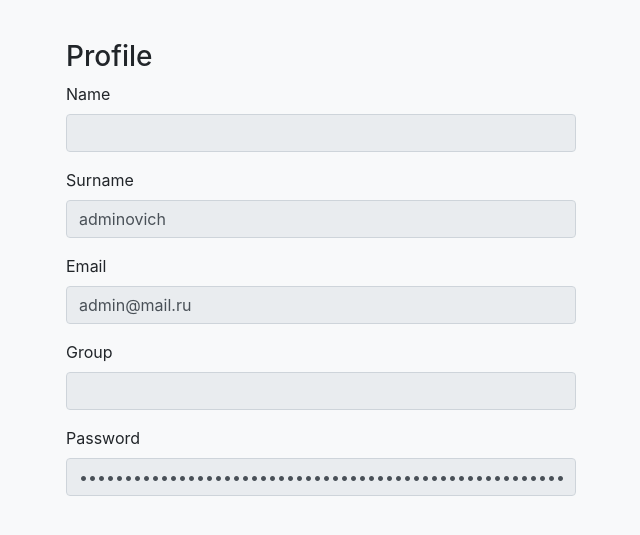
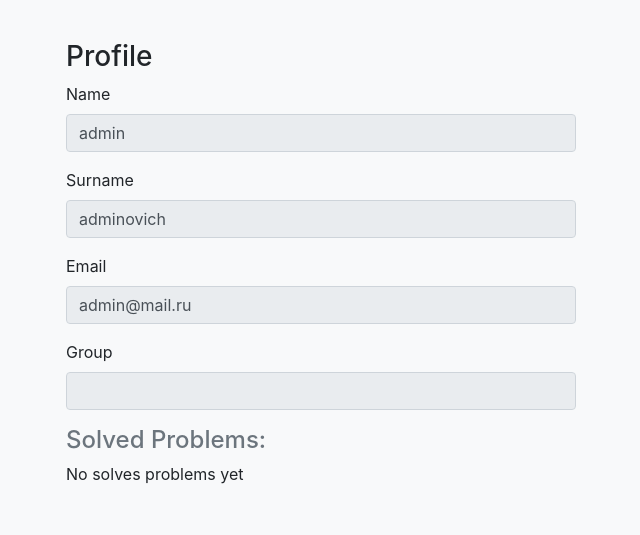
Before and after one commit to OpenClade/compilerProject, a Django app: page /profile in a window 1280 px wide. Shown: the part 56-591 px from the top of the page, without its empty margins (49-689 px from the left). Run offline with Django 3.2, Linux system fonts and the light colour scheme; a user stored in the database is signed in; some libraries are stand-ins or nearby versions.

Commit message:
learderboard

```diff
--- a/compilerProject/core/urls.py
+++ b/compilerProject/core/urls.py
@@ -30,6 +30,6 @@ urlpatterns = [
     path('profile', profile, name='profile'),
     path('textEditor/<slug:slug>', textEditor, name='textEditor'),
     path('courses', courses, name='courses'),
-    path('course/<slug:slug>', api.views.coursePage, name='courses'),
+    path('course/<slug:slug>', api.views.coursePage, name='course'),
 
 ]
--- a/compilerProject/templates/onlineCoding/courses.html
+++ b/compilerProject/templates/onlineCoding/courses.html
@@ -15,7 +15,7 @@
                     <div class="card-body">
                         <h5 class="card-title">{{ course.title }}</h5>
                         <p class="card-text">{{ course.description }}</p>
-                        <a href="courses/{{ course.slug }}" class="btn btn-primary">More</a>
+                        <a href="{% url 'course' course.slug %}" class="btn btn-primary">More</a>
                     </div>
                 </div>
             </div>
--- a/compilerProject/templates/onlineCoding/leaderboard.html
+++ b/compilerProject/templates/onlineCoding/leaderboard.html
@@ -15,7 +15,9 @@
             </thead>
             <tbody>
             {% for user in users %}
-                <tr>
+                <tr {% if user.email == request.user.email %}
+                    class="bg-light"
+                {% endif %}>
                     <th scope="row">
                         {{ forloop.counter }}
                     </th>
@@ -36,7 +38,7 @@
                     <td></td>
                     <td></td>
                 </tr>
-                <tr>
+                <tr class="bg-light">
                     <th scope="row">
                         {{ place }}
                     </th>
--- a/compilerProject/templates/onlineCoding/profile.html
+++ b/compilerProject/templates/onlineCoding/profile.html
@@ -16,7 +16,7 @@
                             <div class="form-group">
                                 <label for="name">Name</label>
                                 <input type="text" name="name" id="name" class="form-control"
-                                       value="{{ user.name }}" disabled>
+                                       value="{{ user.first_name }}" disabled>
                             </div>
                             <div class="form-group">
                                 <label for="surname">Surname</label>
@@ -33,12 +33,13 @@
                                 <input type="text" name="group" id="group" class="form-control"
                                        value="{{ user.group }}" disabled>
                             </div>
-                            <div class="form-group">
-                                <label for="password">Password</label>
-                                <input type="password" name="password" id="password" class="form-control"
-                                       value="{{ user.password }}" disabled>
-                            </div>
 {#                            <button type="submit" class="btn btn-primary">Submit</button>#}
+                            <div class="text-muted"><h4>Solved Problems:</h4></div>
+                            {% for solvedProblem in solvedProblems %}
+                            {% empty %}
+                                <p>No solves problems yet</p>
+                            {% endfor %}
+
                         </form>
                     </div>
                 </div>
```
Also changed, not shown: compilerProject/db.sqlite3.
